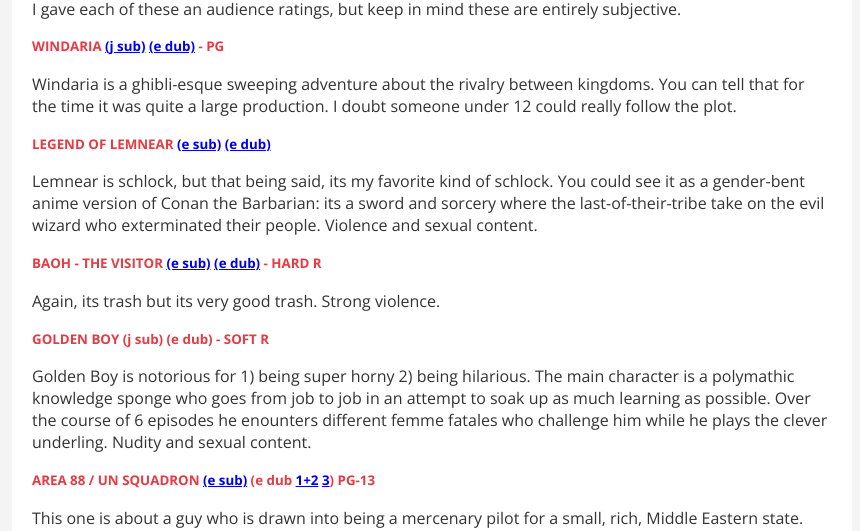
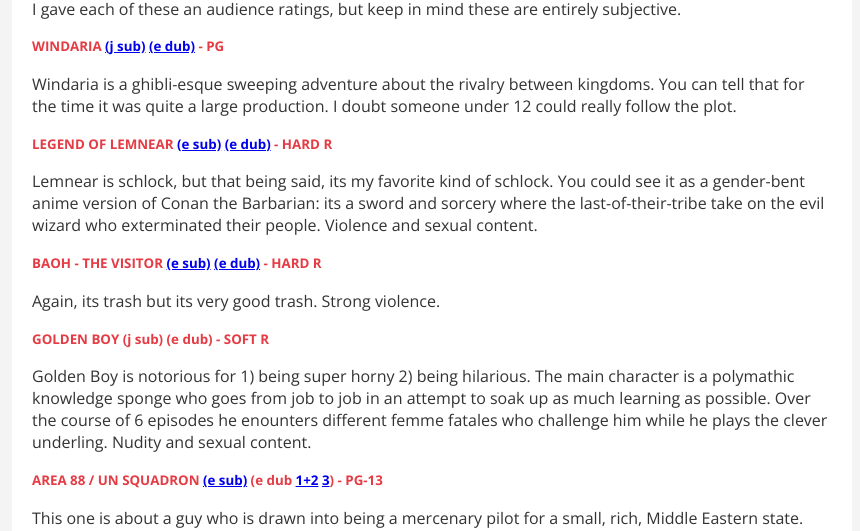
Before and after one commit to ohnotomsutton/malamute, a plain HTML site: page newsletters/202412.html in a window 1280 px wide. Shown: the part 1358-1889 px from the top of the page, without its empty margins (208-1068 px from the left). Drawn offline with nearby package versions, Linux system fonts and the light colour scheme; a script that the page names is missing.

Commit message:
Update 202412.html

```diff
--- a/newsletters/202412.html
+++ b/newsletters/202412.html
@@ -46,13 +46,13 @@
       <p>I gave each of these an audience ratings, but keep in mind these are entirely subjective.</p>
       <h4>WINDARIA <a href="https://www.youtube.com/watch?v=GWtFUzTsI2k">(j sub)</a> <a href="https://www.youtube.com/watch?v=4q53_TxDbrs">(e dub)</a> - PG </h4>
       <p>Windaria is a ghibli-esque sweeping adventure about the rivalry between kingdoms. You can tell that for the time it was quite a large production. I doubt someone under 12 could really follow the plot.<p>
-      <h4>LEGEND OF LEMNEAR <a href="https://www.youtube.com/watch?v=qutzqKcipQQ">(e sub)</a> <a href="https://youtu.be/F7QsakjFxjw">(e dub)</a></h4>
+      <h4>LEGEND OF LEMNEAR <a href="https://www.youtube.com/watch?v=qutzqKcipQQ">(e sub)</a> <a href="https://youtu.be/F7QsakjFxjw">(e dub)</a> - HARD R</h4>
       <p>Lemnear is schlock, but that being said, its my favorite kind of schlock. You could see it as a gender-bent anime version of Conan the Barbarian: its a sword and sorcery where the last-of-their-tribe take on the evil wizard who exterminated their people. Violence and sexual content.</p>
       <h4>BAOH - THE VISITOR <a href="https://www.youtube.com/watch?v=rCVw8Z_t7C8">(e sub)</a> <a href="https://youtu.be/rcfykg9jIZM">(e dub)</a> - HARD R</h4>
       <p>Again, its trash but its very good trash. Strong violence.</p>
       <h4>GOLDEN BOY (j sub) (e dub) - SOFT R</h4>
       <p>Golden Boy is notorious for 1) being super horny 2) being hilarious. The main character is a polymathic knowledge sponge who goes from job to job in an attempt to soak up as much learning as possible. Over the course of 6 episodes he enounters different femme fatales who challenge him while he plays the clever underling. Nudity and sexual content.</p>
-      <h4>AREA 88 / UN SQUADRON <a href="https://www.youtube.com/watch?v=0DA5QflpGHA">(e sub)</a> (e dub <a href="https://www.youtube.com/watch?v=KCbZU3KxvZcw">1+2</a> <a href="https://www.youtube.com/watch?v=Kpv5nhFPbjU">3</a>) PG-13</h4>
+      <h4>AREA 88 / UN SQUADRON <a href="https://www.youtube.com/watch?v=0DA5QflpGHA">(e sub)</a> (e dub <a href="https://www.youtube.com/watch?v=KCbZU3KxvZcw">1+2</a> <a href="https://www.youtube.com/watch?v=Kpv5nhFPbjU">3</a>) - PG-13</h4>
       <p>This one is about a guy who is drawn into being a mercenary pilot for a small, rich, Middle Eastern state. The world and circumstance they set up is pretty interesting, and the vehicle animation is 100% on point. The protagonists main plot of reuiniting with his beloved is enough to keep you invested until the end. PG-13 for mature story themes. The content is pretty mild for most standards.</p>
       <h4>SHERLOCK HOUND <a href="https://youtu.be/hRQSoaSZWpQ?si=F6rHURGvBjJpxexo">(e dub playlist)</a> - EVERYONE</h4>
       <p>I have a soft spot for Sherlock Hound in the same way that I have one for Star Trek: the Next Generation. Pastel colors, soothing soundscapes, quiet character moments, and an aesthetic filled with such gentility and craft, that if you're not admiring it, it'll lull you to sleep in the best and most comforting way. I often put on the series to either have something on in the background while I'm working or intentionally slip into a nap. The series was directed in part by a young Hayao Miyazaki. The animation quality is simple but consistently good and often impressive, like a favorite restaurant.</p>
```
